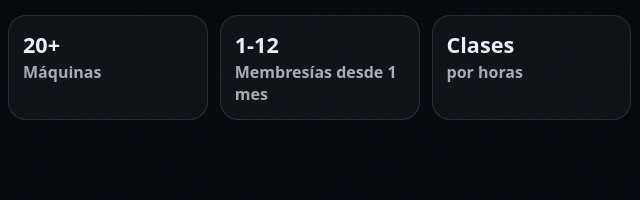
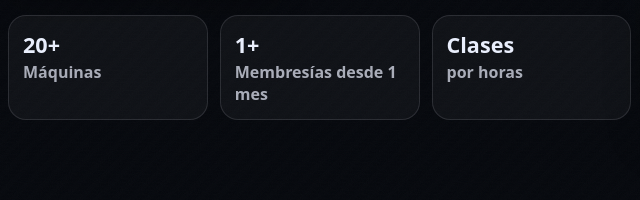
Before and after one commit to procontdev/mgym, a website: page public/index.html in a window 1280 px wide. Shown: the part 445-645 px from the top of the page, 77-717 px from the left. Drawn offline with Linux system fonts and the light colour scheme.

Commit message:
cambiar instructores x membresias 2

```diff
--- a/public/index.html
+++ b/public/index.html
@@ -59,7 +59,7 @@
                         <div class="stat__label">Máquinas</div>
                     </div>
                     <div class="stat">
-                        <div class="stat__num">1-12</div>
+                        <div class="stat__num">1+</div>
                         <div class="stat__label">Membresías desde 1 mes</div>
                     </div>
                     <div class="stat">
```
